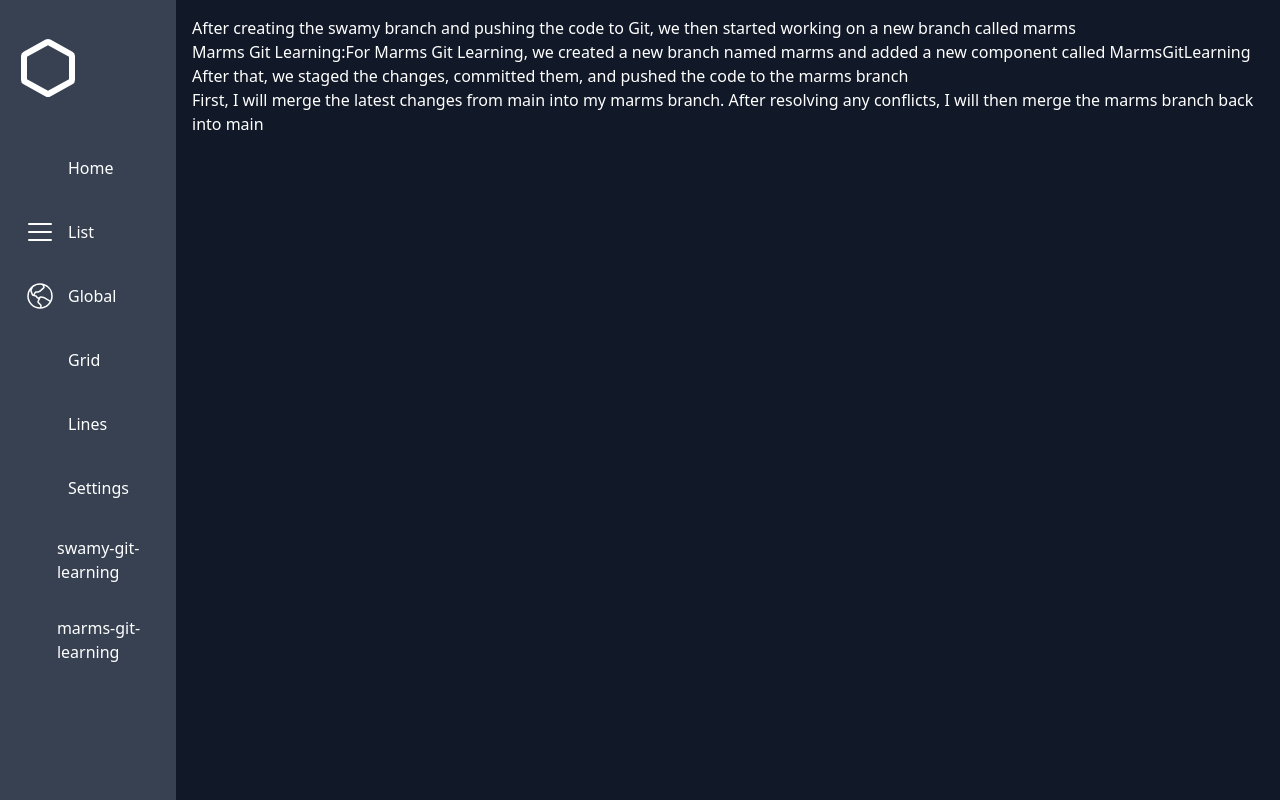
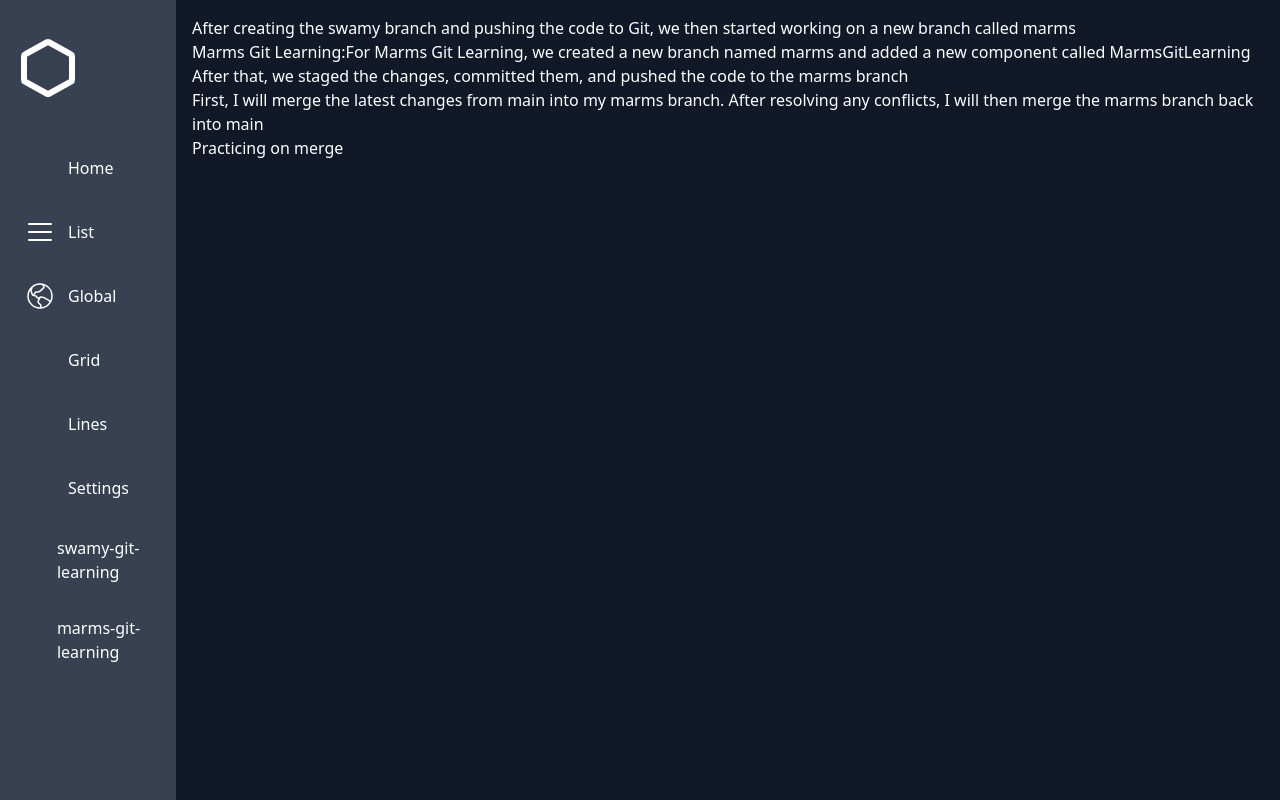
Before and after one commit to Swamynaiduryali/chatbotapplication, a React (Create React App) app: page /marms in a window 1280 px wide. Built offline with nearby package versions, Linux system fonts and the light colour scheme; some icons are missing; the HTML template or start-up script is replaced by a standard one.

Commit message:
Practicing on merge via marms branch and compoenent

```diff
--- a/src/Components/MarmsGitLearning.tsx
+++ b/src/Components/MarmsGitLearning.tsx
@@ -8,6 +8,7 @@ export const MarmsGitLearning: React.FC = () => {
         <p>After that, we staged the changes, committed them, and pushed the code to the marms branch</p>
          <p>First, I will merge the latest changes from main into my marms branch.
                 After resolving any conflicts, I will then merge the marms branch back into main</p>
+        <p>Practicing on merge</p>
     </div>
   )
 }
```
